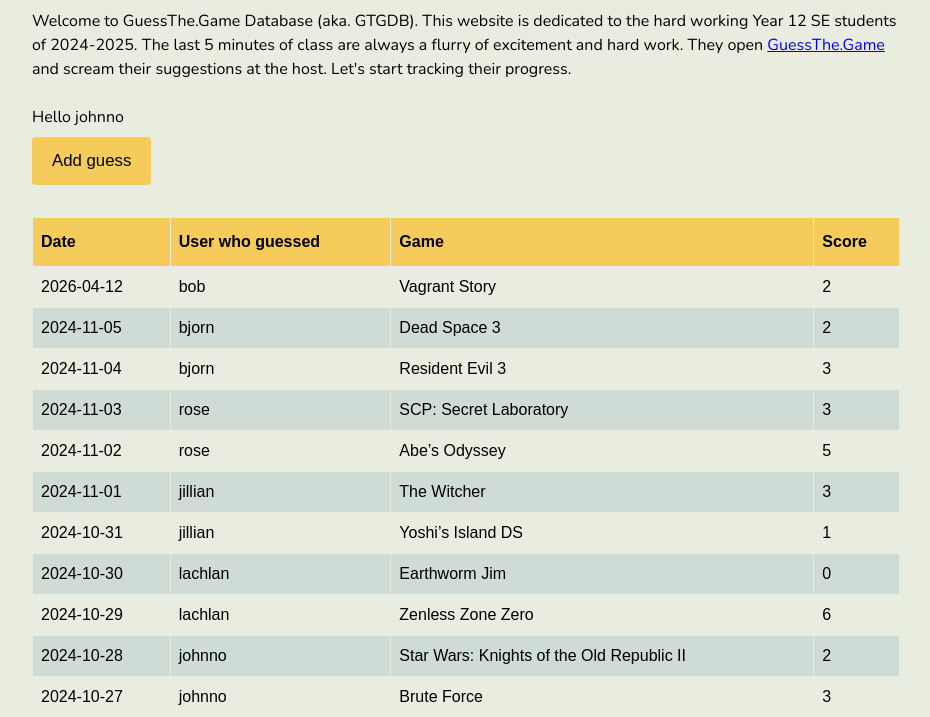
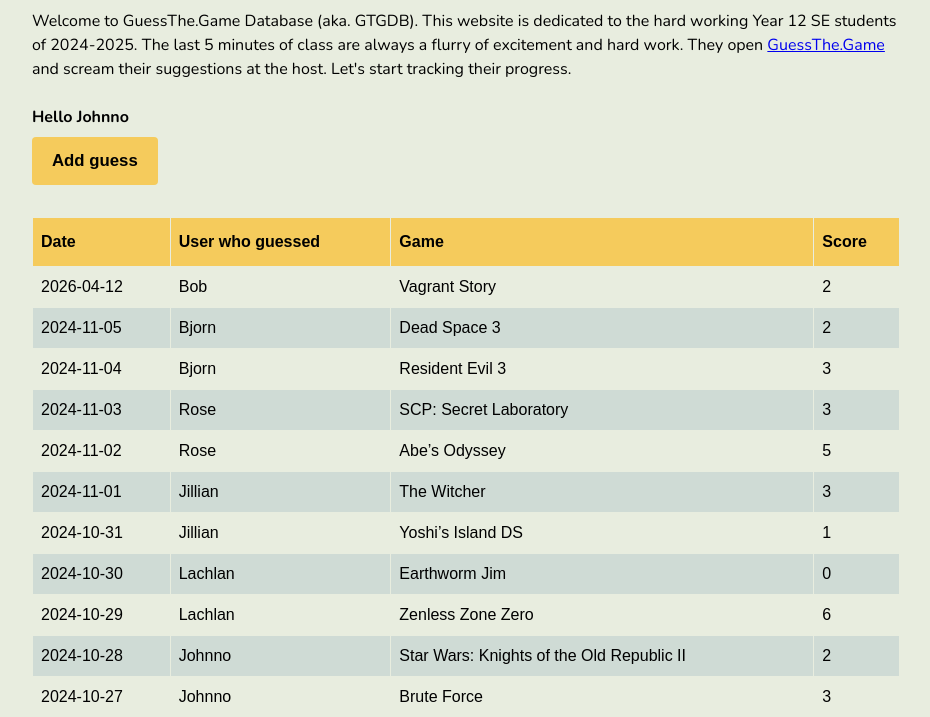
Before and after one commit to krisha-r/pwa-se-t2, a Flask app: page / in a window 1280 px wide. Shown: the part 247-964 px from the top of the page, without its empty margins (174-1104 px from the left). Run offline with Flask 3, Linux system fonts and the light colour scheme; a user stored in the database is signed in; data comes from the database, SQL or seed files in the repository.

Commit message:
Fix font weight and capitalisation

```diff
--- a/db.py
+++ b/db.py
@@ -10,7 +10,7 @@ def GetDB():
 def GetAllGuesses():
     # Connect, query all guesses and then return the data
     db = GetDB()
-    guesses = db.execute("""SELECT Guesses.date, Guesses.game, Guesses.score, Users.username
+    guesses = db.execute("""SELECT Guesses.date, Guesses.game, Guesses.score, UPPER(SUBSTR(Users.username, 1, 1)) || LOWER(SUBSTR(Users.username, 2)) AS username
                             FROM Guesses JOIN Users ON Guesses.user_id = Users.id
                             ORDER BY date DESC""").fetchall()
     db.close()
--- a/main.py
+++ b/main.py
@@ -7,7 +7,10 @@ app.secret_key = "gtg"
 @app.route("/")
 def Home():
     guessData = db.GetAllGuesses() # Note: the new line
-    return render_template("index.html", guesses=guessData)
+    username = 'there'
+    if session.get('username'):
+        username = session['username'].title()
+    return render_template("index.html", guesses=guessData, name=username)
 
 @app.route("/login", methods=["GET", "POST"])
 def Login():
@@ -15,6 +18,7 @@ def Login():
         return redirect("/")
     if request.method == "POST":
         username = request.form['username']
+        username = username.lower()
         password = request.form['password']
 
         # Did they provide good details
@@ -40,6 +44,7 @@ def Register():
     # If they click the submit button, let's register
     if request.method == "POST":
         username = request.form['username']
+        username = username.lower()
         password = request.form['password']
 
         # Try and add them to the DB
--- a/static/css/style.css
+++ b/static/css/style.css
@@ -5,6 +5,10 @@ url("https://fonts.googleapis.com/css?family=Nunito:400,700&display=swap");
     padding: 0;
     margin: 0;
     box-sizing: border-box;
+}
+
+.bolded {
+    font-weight: bold;
 }
 
 body {
@@ -114,4 +118,5 @@ button {
     border-radius: 4px;
     cursor: pointer;
     font-size: 1.05em;
+    font-weight: bold;
 }
--- a/templates/index.html
+++ b/templates/index.html
@@ -10,7 +10,7 @@
   </p>
   {% if session['username'] %}
   <br />
-  <p>Hello {{session['username']}}</p>
+  <p class="bolded">Hello {{name}}</p>
   <a href="/add"><button>Add guess</button></a>
   {% endif %}
 </div>
--- a/templates/login.html
+++ b/templates/login.html
@@ -5,6 +5,7 @@
   <input type="text" name="username" id="username" />
   <label>Password: </label>
   <input type="password" name="password" id="password" />
+  <p>*password is case-sensitive</p>
   <input type="submit" value="Login" />
 </form>
 {% endblock %}
--- a/templates/register.html
+++ b/templates/register.html
@@ -5,6 +5,7 @@
   <input type="text" name="username" id="username" />
   <label>Password: </label>
   <input type="password" name="password" id="password" />
+  <p>*password is case-sensitive</p>
   <input type="submit" value="Register" />
 </form>
 {% endblock %}
```
